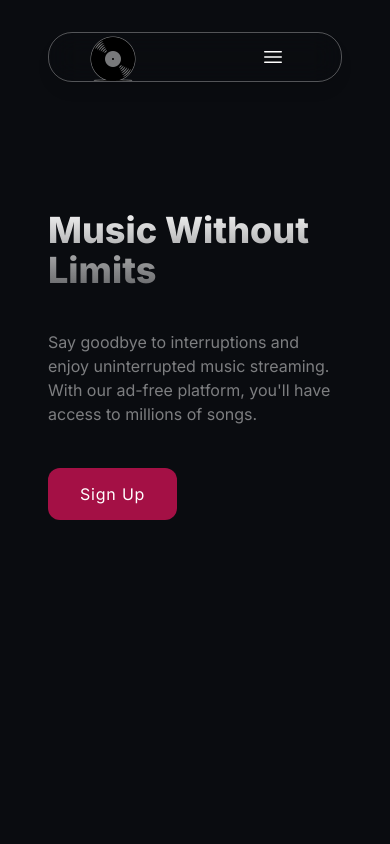
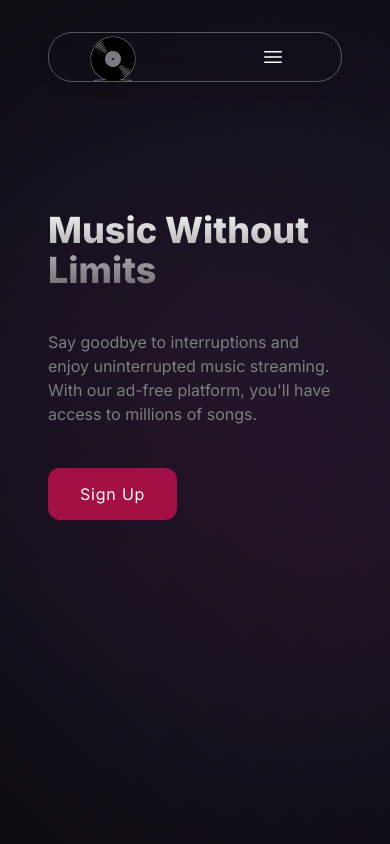
Before and after one commit to DanielCruzAr/MUSIC-LANDING, a website: page public/index.html in a window 390 px wide. Shown: the top 844 px of the page. Drawn offline with Linux system fonts and the light colour scheme.

Commit message:
added bg blur

```diff
--- a/public/index.html
+++ b/public/index.html
@@ -41,10 +41,9 @@
                 <a href="#" class="btn-secondary">Sign up</a>
             </div>
         </div>
-
-        <!-- <div
-            class="absolute top-32 left-1/2 w-[45vw] h-[90vh] transform rotate-45 z-[-2] angular-gradient blur-[192px]"
-        ></div> -->
+        <div
+            class="absolute top-44 -right-12 w-1/2 h-[50vh] transform -translate-x-1/4 -rotate-45 z-[-1] angular-gradient blur-[192px]"
+        ></div>
 
         <main class="mt-20">
             <!-- HERO -->
--- a/src/styles.css
+++ b/src/styles.css
@@ -14,7 +14,7 @@ h2 {
 }
 
 h3 {
-    @apply text-xl lg:text-2xl font-extrabold;
+    @apply text-lg md:text-xl lg:text-2xl font-extrabold;
 }
 
 h4 {
@@ -60,14 +60,6 @@ h5 {
 
 .angular-gradient {
     @apply bg-gradient-to-r from-secondary-pink to-secondary-blue;
-    /* background: conic-gradient(
-        #0A0C10 0%,
-        #0A0C10 19%,
-        #E52996 51%,
-        #18457C 55%,
-        #18457C 76%,
-        #0A0C10 86%,
-        ); */
 }
 
 /* BUTTONS */
```
Also changed, not shown: public/styles.css.
